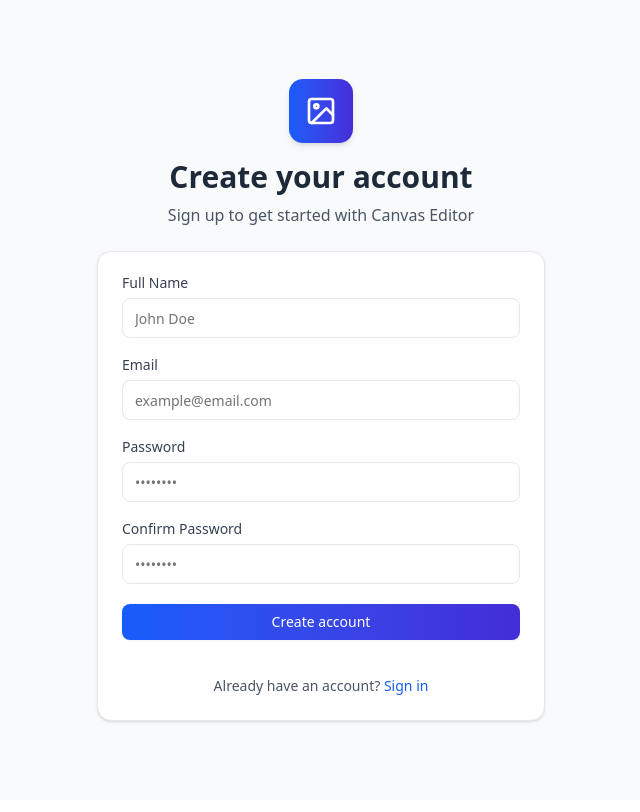
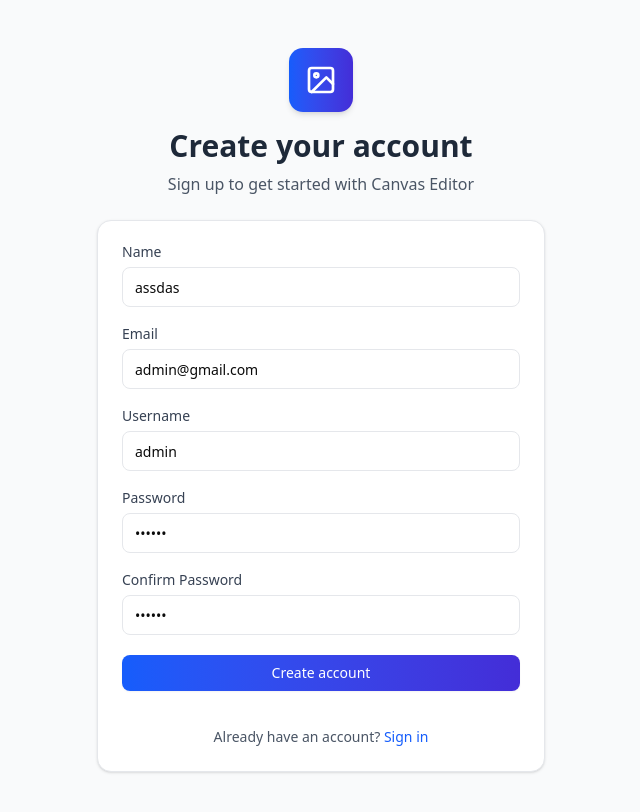
Before and after one commit to alamin147/canvas-editor, a React (Vite) app in the folder canvas-editor-client/: page /register in a window 1280 px wide. Shown: the top 812 px of the page, without its empty margins (319-959 px from the left). Built offline with nearby package versions, Linux system fonts and the light colour scheme.

Commit message:
register funtional implemented

```diff
--- a/canvas-editor-client/src/pages/register/Register.tsx
+++ b/canvas-editor-client/src/pages/register/Register.tsx
@@ -1,22 +1,31 @@
 import { useForm } from "react-hook-form";
 import { z } from "zod";
 import { zodResolver } from "@hookform/resolvers/zod";
-import { Form, FormControl, FormField, FormItem, FormLabel, FormMessage } from "@/components/ui/form";
+import {
+  Form,
+  FormControl,
+  FormField,
+  FormItem,
+  FormLabel,
+  FormMessage,
+} from "@/components/ui/form";
 import { Input } from "@/components/ui/input";
 import { Button } from "@/components/ui/button";
 import { Link, useNavigate } from "react-router-dom";
 import { useRegisterUserMutation } from "@/redux/features/auth/authApi";
-import { useEffect } from "react";
 import { toast } from "react-hot-toast";
 import { FiImage } from "react-icons/fi";
 
 // Register form schema
-const registerSchema = z.object({
+const registerSchema = z
+  .object({
     name: z.string().min(2, "Name must be at least 2 characters"),
+    username: z.string().min(2, "Name must be at least 2 characters"),
     email: z.string().email("Invalid email format"),
     password: z.string().min(6, "Password must be at least 6 characters"),
     confirmPassword: z.string(),
-}).refine((data) => data.password === data.confirmPassword, {
+  })
+  .refine((data) => data.password === data.confirmPassword, {
     message: "Passwords do not match",
     path: ["confirmPassword"],
   });
@@ -25,36 +34,73 @@ type RegisterFormValues = z.infer<typeof registerSchema>;
 
 const Register = () => {
   const navigate = useNavigate();
-  const [registerUser, { isLoading, isSuccess, error }] = useRegisterUserMutation();
+  const [registerUser, { isLoading }] =
+    useRegisterUserMutation();
 
   // Initialize form
   const form = useForm<RegisterFormValues>({
     resolver: zodResolver(registerSchema),
     defaultValues: {
-      name: "",
-      email: "",
-      password: "",
-      confirmPassword: "",
+      name: "assdas",
+      email: "admin@gmail.com",
+      username: "admin",
+      password: "123456",
+      confirmPassword: "123456",
     },
   });
 
   // Handle form submission
   const onSubmit = async (values: RegisterFormValues) => {
-    const { confirmPassword, ...registerData } = values;
-    await registerUser(registerData);
+    const { confirmPassword,...registerData } = values;
+
+    if(confirmPassword !== values.password) {
+      toast.error("Passwords do not match");
+      return;
+    }
+
+    try {
+        const response = await registerUser(registerData).unwrap();
+        if (response.success) {
+            toast.success("Registration successful! Redirecting to login...");
+            navigate("/login");
+        }
+        else{
+            toast.success("Something went wrong, please try again.");
+            return;
+        }
+    } catch (error) {
+        console.error("Registration error:", error);
+        toast.error("Registration failed. Please try again.");
+    }
   };
 
-  // Handle API response
-  useEffect(() => {
-    if (isSuccess) {
-      toast.success("Registration successful! Please log in.");
-      navigate("/login");
-    }
-    if (error && 'data' in error) {
-      // @ts-ignore
-      toast.error(error?.data?.message || "Registration failed. Please try again.");
-    }
-  }, [isSuccess, error, navigate]);
+  const fields = [
+    { name: "name", label: "Name", placeholder: "John Doe", type: "text" },
+    {
+      name: "email",
+      label: "Email",
+      placeholder: "example@a.com",
+      type: "email",
+    },
+    {
+      name: "username",
+      label: "Username",
+      placeholder: "johndoe",
+      type: "text",
+    },
+    {
+      name: "password",
+      label: "Password",
+      placeholder: "••••••••",
+      type: "password",
+    },
+    {
+      name: "confirmPassword",
+      label: "Confirm Password",
+      placeholder: "••••••••",
+      type: "password",
+    },
+  ];
 
   return (
     <div className="flex min-h-screen items-center justify-center py-12 px-4 sm:px-6 lg:px-8 bg-gray-50">
@@ -65,7 +111,9 @@ const Register = () => {
               <FiImage className="h-8 w-8 text-white" />
             </div>
           </div>
-          <h1 className="text-3xl font-bold text-gray-800">Create your account</h1>
+          <h1 className="text-3xl font-bold text-gray-800">
+            Create your account
+          </h1>
           <p className="mt-2 text-gray-600">
             Sign up to get started with Canvas Editor
           </p>
@@ -74,81 +122,16 @@ const Register = () => {
         <div className="bg-white p-6 rounded-xl shadow-sm border border-gray-200">
           <Form {...form}>
             <form onSubmit={form.handleSubmit(onSubmit)} className="space-y-5">
-              <FormField
-                control={form.control}
-                name="name"
-                render={({ field }) => (
-                  <FormItem>
-                    <FormLabel className="text-gray-700">Full Name</FormLabel>
-                    <FormControl>
-                      <Input
-                        placeholder="John Doe"
-                        className="border-gray-200 focus-visible:ring-blue-500"
-                        {...field}
+              {fields.map((f) => (
+                <CustomFormFields
+                  form={form}
+                  key={f.name}
+                  name={f.name}
+                  label={f.label}
+                  placeholder={f.placeholder}
+                  type={f.type}
                 />
-                    </FormControl>
-                    <FormMessage />
-                  </FormItem>
-                )}
-              />
-
-              <FormField
-                control={form.control}
-                name="email"
-                render={({ field }) => (
-                  <FormItem>
-                    <FormLabel className="text-gray-700">Email</FormLabel>
-                    <FormControl>
-                      <Input
-                        placeholder="example@email.com"
-                        type="email"
-                        className="border-gray-200 focus-visible:ring-blue-500"
-                        {...field}
-                      />
-                    </FormControl>
-                    <FormMessage />
-                  </FormItem>
-                )}
-              />
-
-              <FormField
-                control={form.control}
-                name="password"
-                render={({ field }) => (
-                  <FormItem>
-                    <FormLabel className="text-gray-700">Password</FormLabel>
-                    <FormControl>
-                      <Input
-                        placeholder="••••••••"
-                        type="password"
-                        className="border-gray-200 focus-visible:ring-blue-500"
-                        {...field}
-                      />
-                    </FormControl>
-                    <FormMessage />
-                  </FormItem>
-                )}
-              />
-
-              <FormField
-                control={form.control}
-                name="confirmPassword"
-                render={({ field }) => (
-                  <FormItem>
-                    <FormLabel className="text-gray-700">Confirm Password</FormLabel>
-                    <FormControl>
-                      <Input
-                        placeholder="••••••••"
-                        type="password"
-                        className="border-gray-200 focus-visible:ring-blue-500"
-                        {...field}
-                      />
-                    </FormControl>
-                    <FormMessage />
-                  </FormItem>
-                )}
-              />
-
+              ))}
               <Button
                 type="submit"
                 className="w-full bg-gradient-to-r from-blue-600 to-indigo-700 hover:from-blue-700 hover:to-indigo-800 text-white"
@@ -160,7 +143,10 @@ const Register = () => {
               <div className="mt-4 text-center text-sm">
                 <p className="text-gray-600">
                   Already have an account?{" "}
-                  <Link to="/login" className="font-medium text-blue-600 hover:text-blue-500">
+                  <Link
+                    to="/login"
+                    className="font-medium text-blue-600 hover:text-blue-500"
+                  >
                     Sign in
                   </Link>
                 </p>
@@ -174,3 +160,38 @@ const Register = () => {
 };
 
 export default Register;
+
+const CustomFormFields = ({
+  form,
+  name,
+  label,
+  placeholder,
+  type,
+}: {
+  form: any;
+  name: string;
+  label: string;
+  placeholder: string;
+  type: string;
+}) => {
+  return (
+    <FormField
+      control={form.control}
+      name={name}
+      render={({ field }) => (
+        <FormItem>
+          <FormLabel className="text-gray-700">{label}</FormLabel>
+          <FormControl>
+            <Input
+              placeholder={placeholder}
+              type={type}
+              className="border-gray-200 focus-visible:ring-blue-500"
+              {...field}
+            />
+          </FormControl>
+          <FormMessage />
+        </FormItem>
+      )}
+    />
+  );
+};
```
Lines whose indentation alone changed are shown as unchanged.
